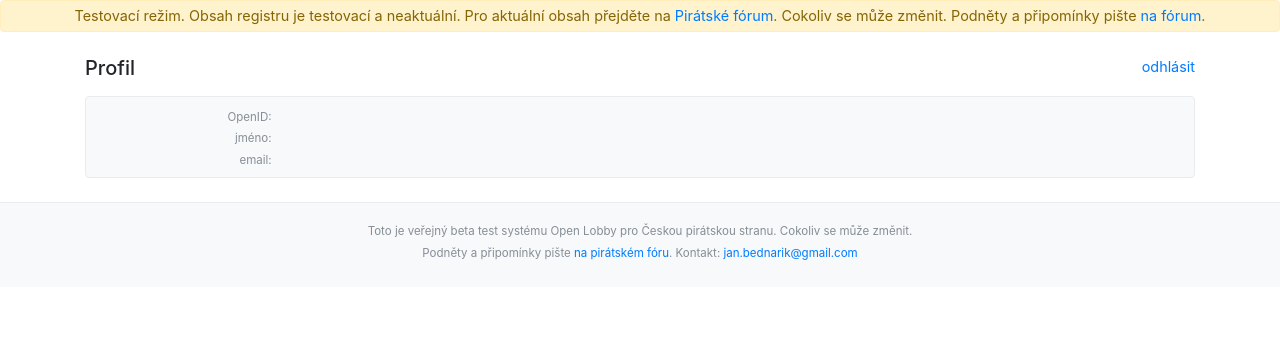
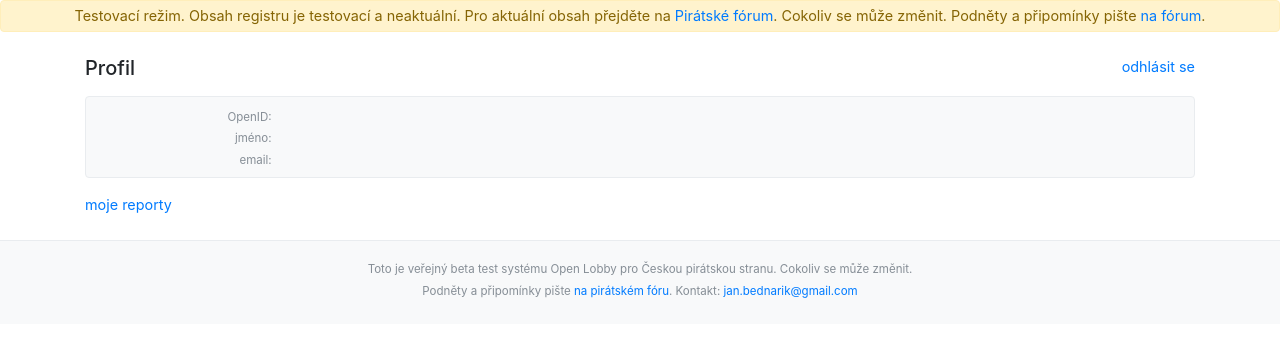
Before and after one commit to openlobby/openlobby-app, a Django app: template olapp/core/templates/core/account.html in a window 1280 px wide. Shown: the part 56-393 px from the top of the page. Run offline with Django 3.2, Linux system fonts and the light colour scheme; the template is opened without the code that fills it, so the values that code supplies are empty; some libraries are stand-ins or nearby versions.

Commit message:
Link from account to author profile.

```diff
--- a/olapp/core/templates/core/account.html
+++ b/olapp/core/templates/core/account.html
@@ -5,7 +5,7 @@
 <div class="my-4">
   <div class="d-flex">
     <h5 class="mb-3 mr-3">Profil</h5>
-    <div class="ml-auto"><a href="{% url 'logout' %}">odhlásit</a></div>
+    <div class="ml-auto"><a href="{% url 'logout' %}">odhlásit se</a></div>
   </div>
   <div class="border rounded bg-light py-2 px-0">
     <div class="d-flex">
@@ -27,6 +27,7 @@
       </div>
     {% endif %}
   </div>
+  <div class="my-3"><a href="{% url 'user' id=viewer.id %}">moje reporty</a></div>
 </div>
 
 {% endblock %}
```
